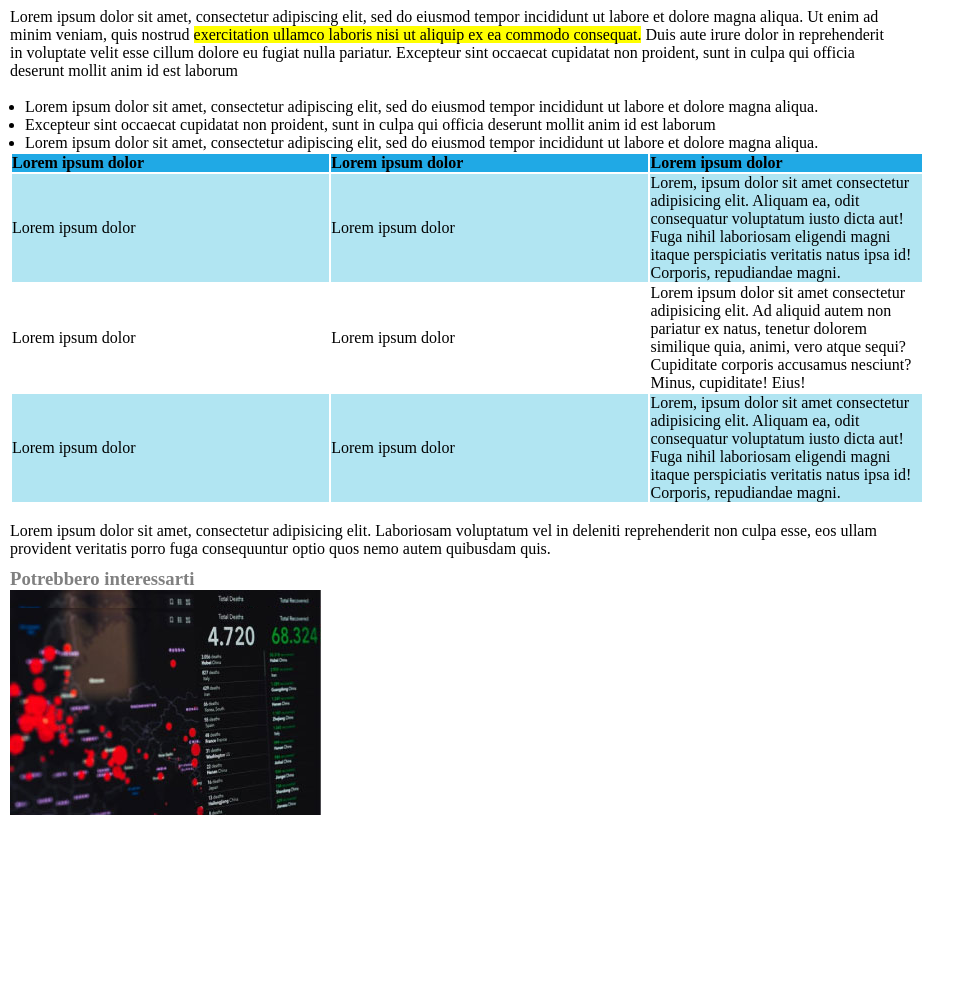
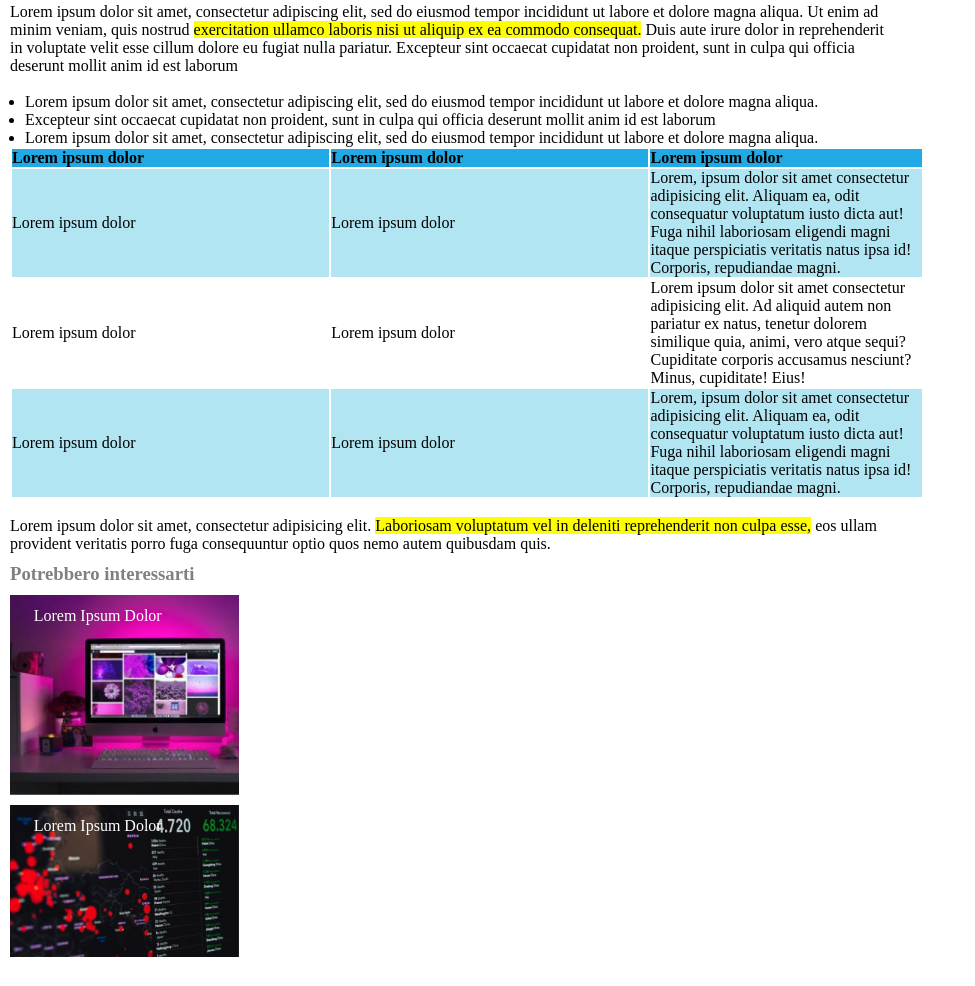
Before and after one commit to DNParadox/html-css-booleaner, a plain HTML site: page index.html in a window 1280 px wide. Shown: the part 552-1538 px from the top of the page, without its empty margins (0-975 px from the left). Before the commit the page ends 1381 px from the top, so only its background shows below. Drawn offline with Linux system fonts and the light colour scheme.

Commit message:
Fine progetto

```diff
--- a/css/index.css
+++ b/css/index.css
@@ -16,14 +16,17 @@
 }
 
 #logo {
-    width: 100%;
+    width: 70%;
+    display: block;
 
 }
 
 #booleaner {
-    margin: 20px 0px 0px 10px;
-    width: 15%;
-
+    margin: 0px 0px 0px 10px;
+    width: 30%;
+    padding: 0%;
+    padding-bottom: 0;
+    display: flex;
 }
 
 /* Fine Header */
@@ -59,7 +62,7 @@ figcaption {
 
 }
 
-#backgroundspan {
+.backgroundspan {
     background-color: yellow;
 }
 
@@ -97,8 +100,30 @@ h3 {
     color: grey;
 }
 
-#figurefooter {
+
+#red {
     background-image: url(../img/monitor.jpg);
+    width: 18%;
+    height: 200px;
+    background-size: cover;
     background-repeat: no-repeat;
+    display: block;
+
+}
+
+#blue {
     background-image: url(../img/graph.jpg);
+    background-size: contain;
+    background-repeat: no-repeat;
+    width: 18%;
+    height: 171px;
+
 }
+
+.lorem {
+    margin: 10px;
+    display: flex;
+    color: white;
+    padding-left: 6%;
+    padding-top: 5%
+}
--- a/index.html
+++ b/index.html
@@ -29,8 +29,8 @@
         <!-- Main Foto -->
         <section id="foto">
             <figure>
-                <img src="img/tim-1.jpg" alt="">
-                <img src="img/tim-2.jpg" alt="">
+                <img src="img/tim-1.jpg" alt="Tim barnenrs lee">
+                <img src="img/tim-2.jpg" alt="Barners Lee in cravatta">
                 <figcaption>
                     1st Photo: John S. and James L. Knight Foundation, by Scott Henrichsen <br>
                     2nd Photo: Wikimedia, by Paul Clarke
@@ -43,7 +43,7 @@
         <section id="testopuntato">
             <p>
                 Lorem ipsum dolor sit amet, consectetur adipiscing elit, sed do eiusmod tempor incididunt ut labore et
-                dolore magna aliqua. Ut enim ad minim veniam, quis nostrud <span id="backgroundspan">exercitation
+                dolore magna aliqua. Ut enim ad minim veniam, quis nostrud <span class="backgroundspan">exercitation
                     ullamco laboris nisi ut aliquip ex ea commodo consequat.</span> Duis aute irure dolor in
                 reprehenderit in voluptate velit esse cillum dolore eu fugiat nulla pariatur. Excepteur sint occaecat
                 cupidatat non proident, sunt in culpa qui officia deserunt mollit anim id est laborum
@@ -122,8 +122,8 @@
             <br>
 
             <p class="mainp">
-                Lorem ipsum dolor sit amet, consectetur adipisicing elit. Laboriosam voluptatum vel in deleniti
-                reprehenderit non culpa esse, eos ullam provident veritatis porro fuga consequuntur optio quos nemo
+                Lorem ipsum dolor sit amet, consectetur adipisicing elit.  <span class="backgroundspan">Laboriosam voluptatum vel in deleniti
+                reprehenderit non culpa esse,</span>  eos ullam provident veritatis porro fuga consequuntur optio quos nemo
                 autem quibusdam quis.
             </p>
 
@@ -134,11 +134,16 @@
     <!-- Inizio Footer -->
     <footer>
         <h3>Potrebbero interessarti</h3>
-        <figure id="figurefooter">
-            <!-- <img src="img/monitor.jpg" alt=""> -->
-            <br>
-            <img src="img/graph.jpg" alt="">
-        </figure>
+        <div id="red">
+
+            <div class="lorem"> Lorem Ipsum Dolor</div>
+
+        </div>
+
+        <div id="blue">
+
+            <div class="lorem"> Lorem Ipsum Dolor</div>
+        </div>
     </footer>
     <!-- Fine Footer -->
 </body>
```
